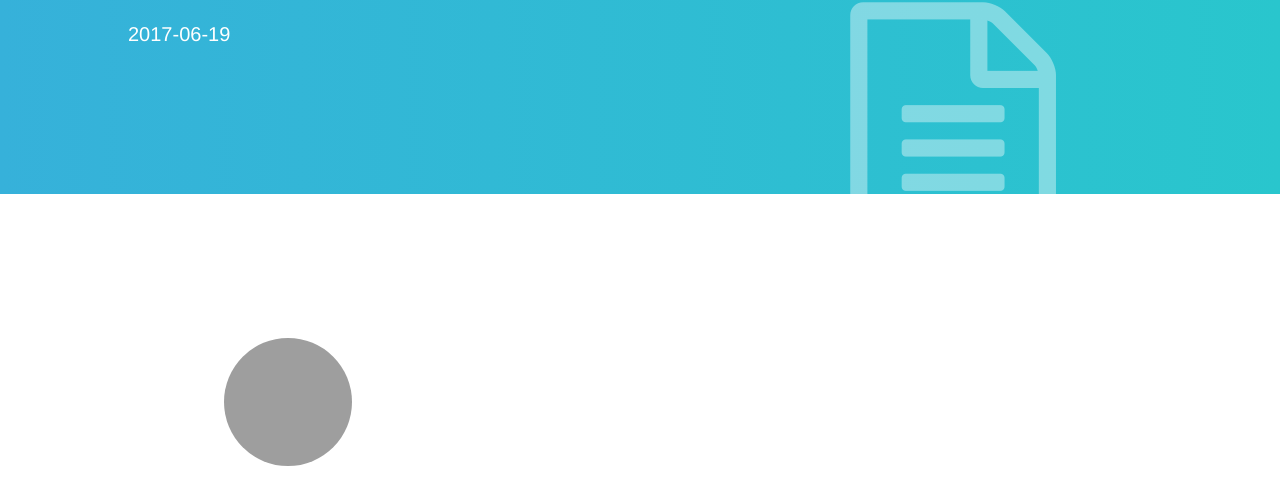
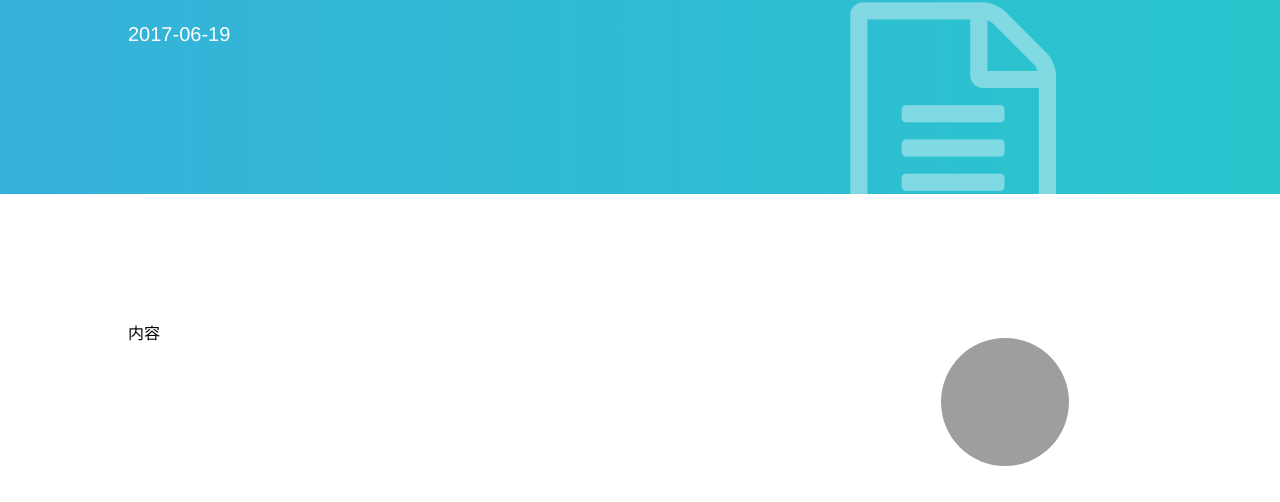
Before and after one commit to YaxiongWu/YaxiongWu.github.io, a plain HTML site: page 2017/06/19/物联网/index.html in a window 1280 px wide. Shown: the part 226-728 px from the top of the page. Drawn offline with nearby package versions, Linux system fonts and the light colour scheme; grey boxes are pictures that could not be loaded.

Commit message:
Site updated: 2017-06-19 19:35:05

```diff
--- a/2017/06/19/物联网/index.html
+++ b/2017/06/19/物联网/index.html
@@ -9,6 +9,8 @@
     <meta name="viewport" content="width=device-width, initial-scale=1">
 
     <!--Description-->
+
+        <meta name="description" content="内容">
 
 
     <!--Author-->
@@ -129,6 +131,7 @@
 
 
                     <!-- Main Post Content -->
+                    <p>内容</p>
 
 
                     <!-- Tags Bottom -->
```
